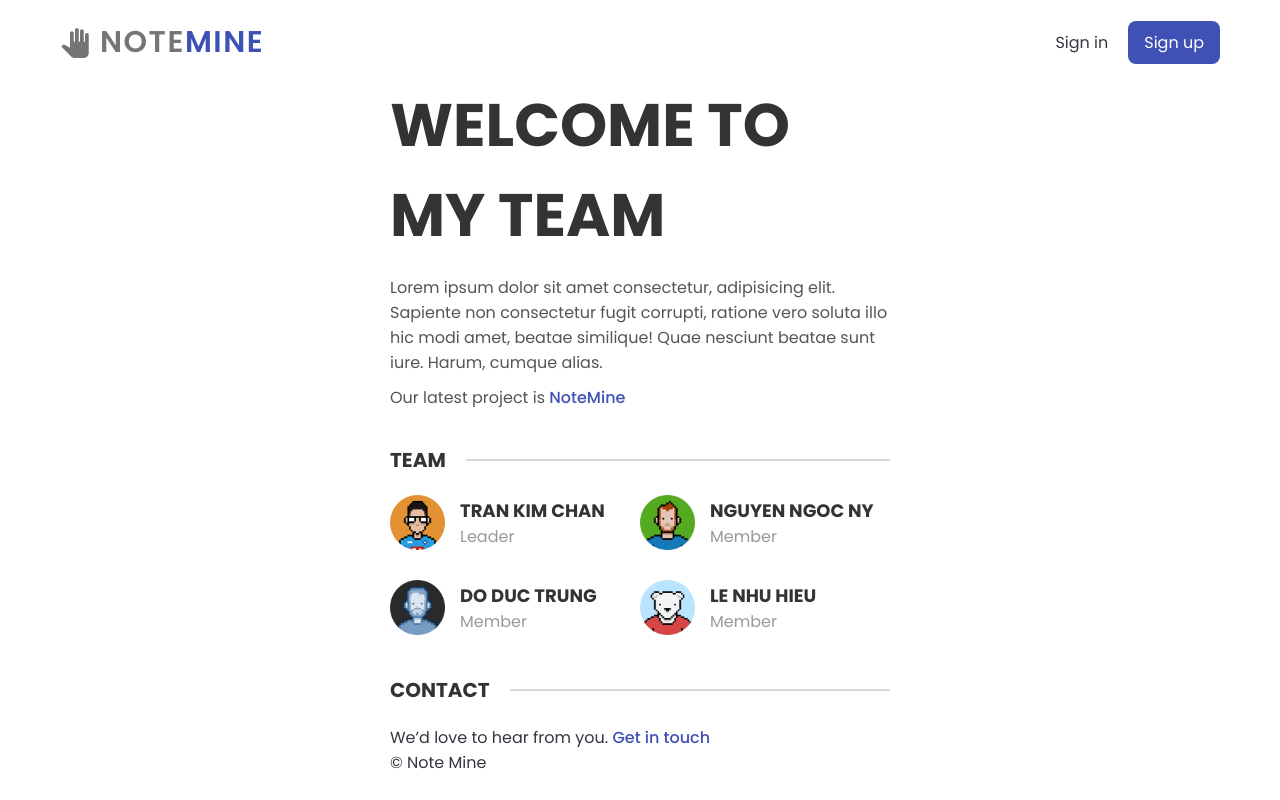
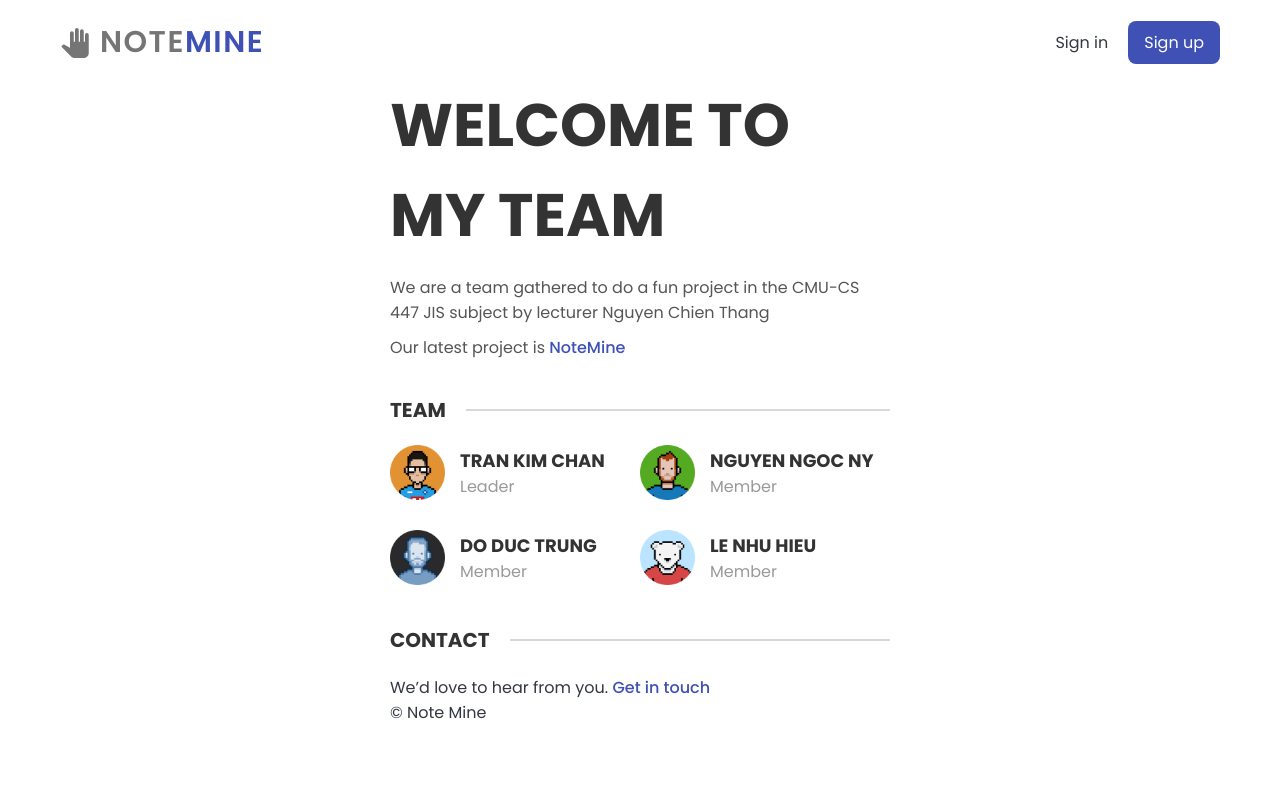
Before and after one commit to kctrnn/note-mine, a React (Create React App) app: page / in a window 1280 px wide. Built offline with nearby package versions, Linux system fonts and the light colour scheme.

Commit message:
Update welcome page

```diff
--- a/src/components/Home/index.js
+++ b/src/components/Home/index.js
@@ -11,9 +11,8 @@ const Home = () => {
       <section className='my-team'>
         <h1 className='my-team-title'>Welcome to my team</h1>
         <p className='my-team-description'>
-          Lorem ipsum dolor sit amet consectetur, adipisicing elit. Sapiente non
-          consectetur fugit corrupti, ratione vero soluta illo hic modi amet,
-          beatae similique! Quae nesciunt beatae sunt iure. Harum, cumque alias.
+          We are a team gathered to do a fun project in the CMU-CS 447 JIS
+          subject by lecturer Nguyen Chien Thang
         </p>
         <p className='my-team-latest'>
           Our latest project is <span>NoteMine</span>
```
